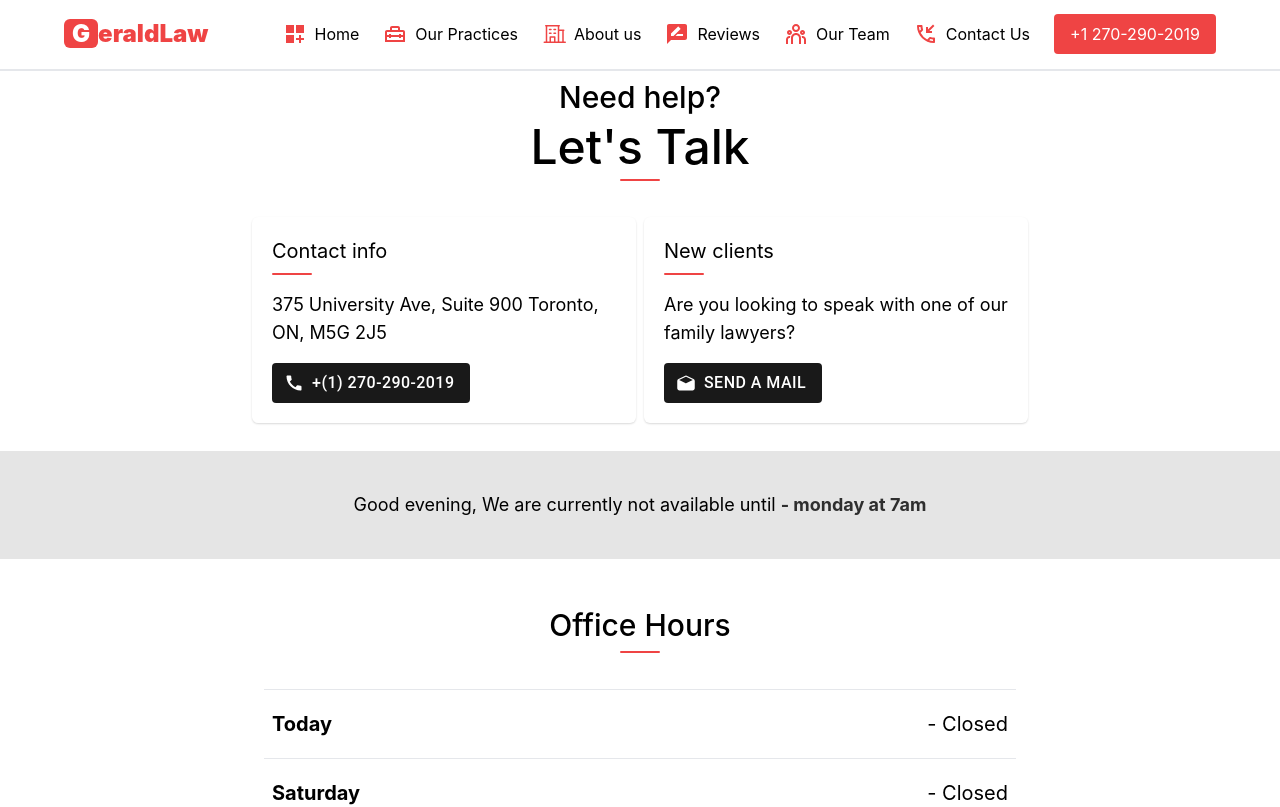
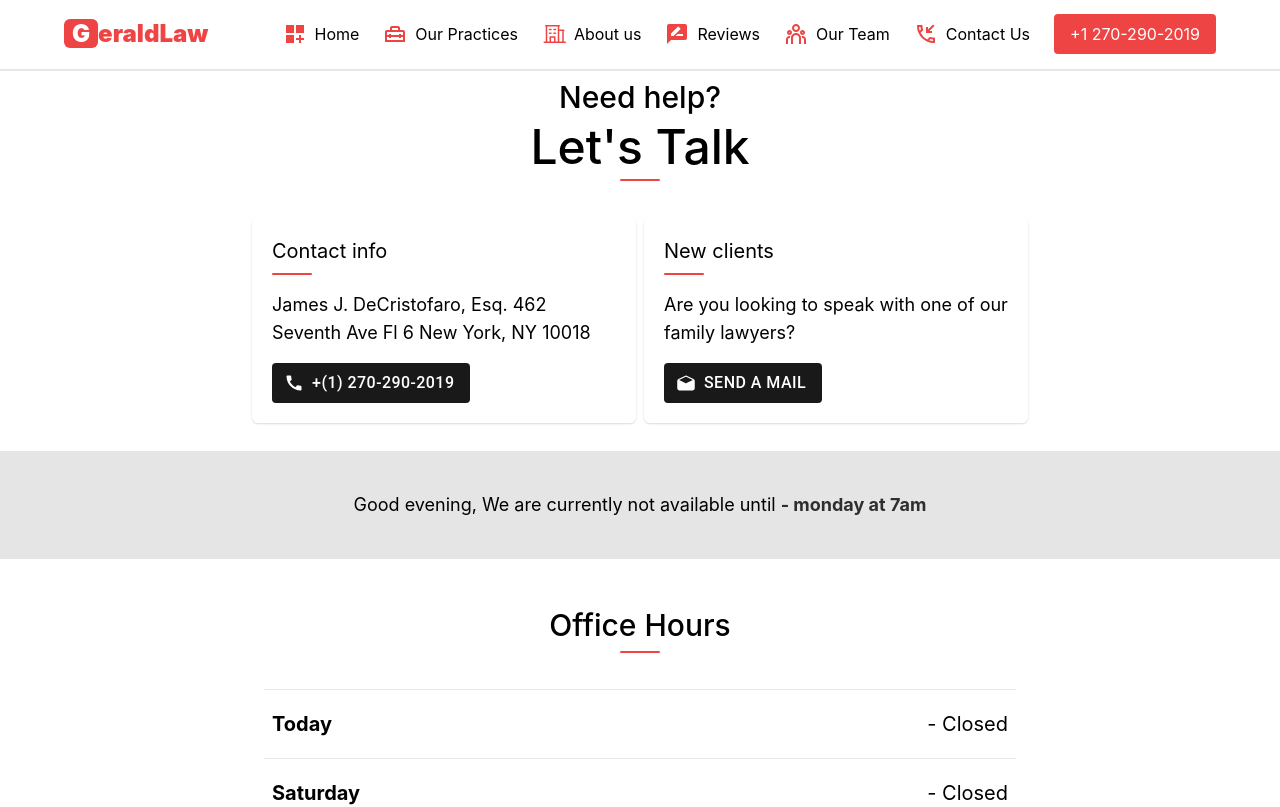
Before and after one commit to CodeCraftersX/GeraldMoritz, a React (Vite) app: page /contact in a window 1280 px wide. Shown: the top 807 px of the page. Built offline with nearby package versions, Linux system fonts and the light colour scheme.

Commit message:
changed address

```diff
--- a/src/pages/Contact.tsx
+++ b/src/pages/Contact.tsx
@@ -132,7 +132,9 @@ ${textContent}
             </h4>
 
             <address className="text-sm min-[498px]:text-base sm:text-lg not-italic">
-              375 University Ave, Suite 900 Toronto, ON, M5G 2J5
+            James J. DeCristofaro, Esq.
+462 Seventh Ave Fl 6
+New York, NY 10018
             </address>
 
             <a href="tel:+12702902019" className="w-fit h-fit">
```
